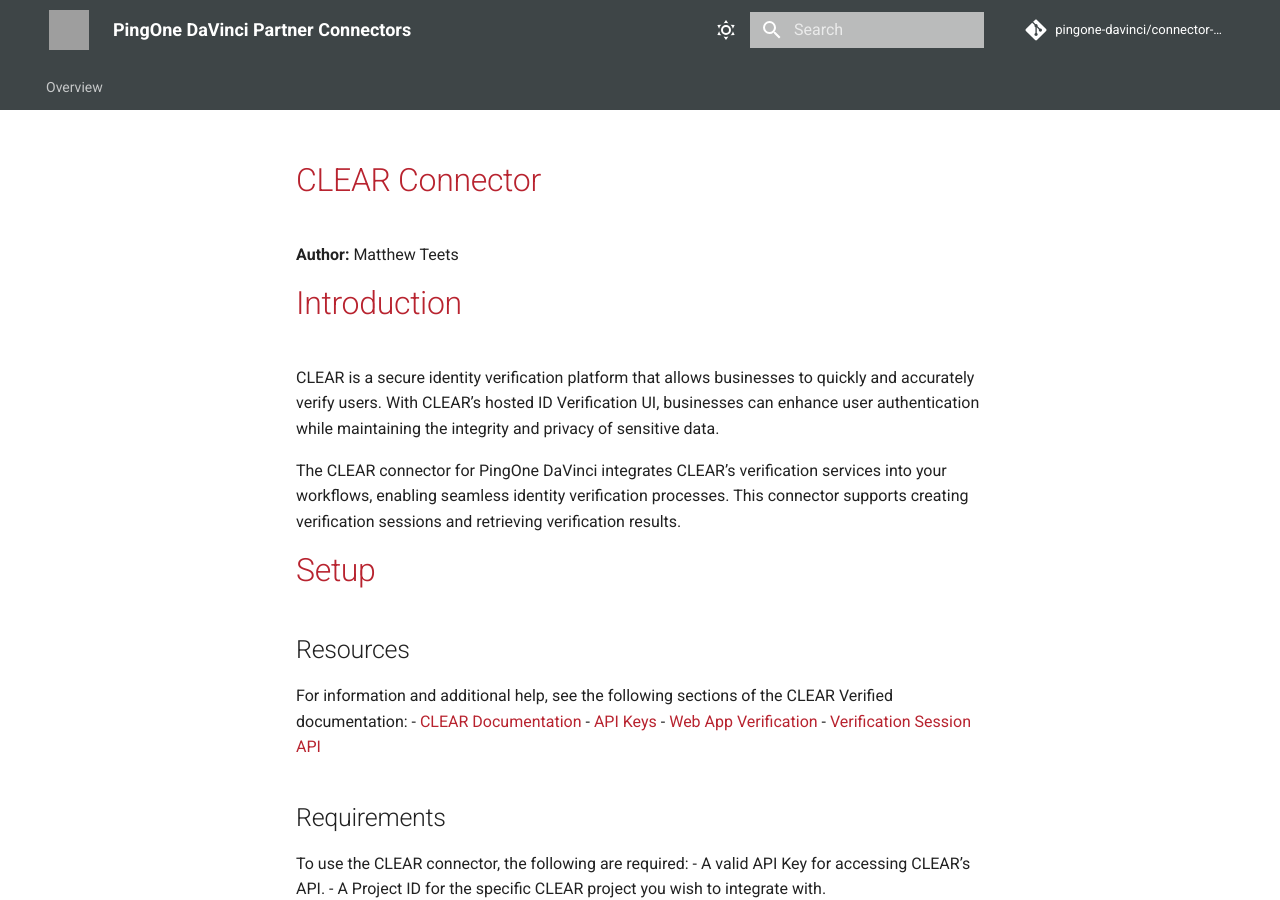
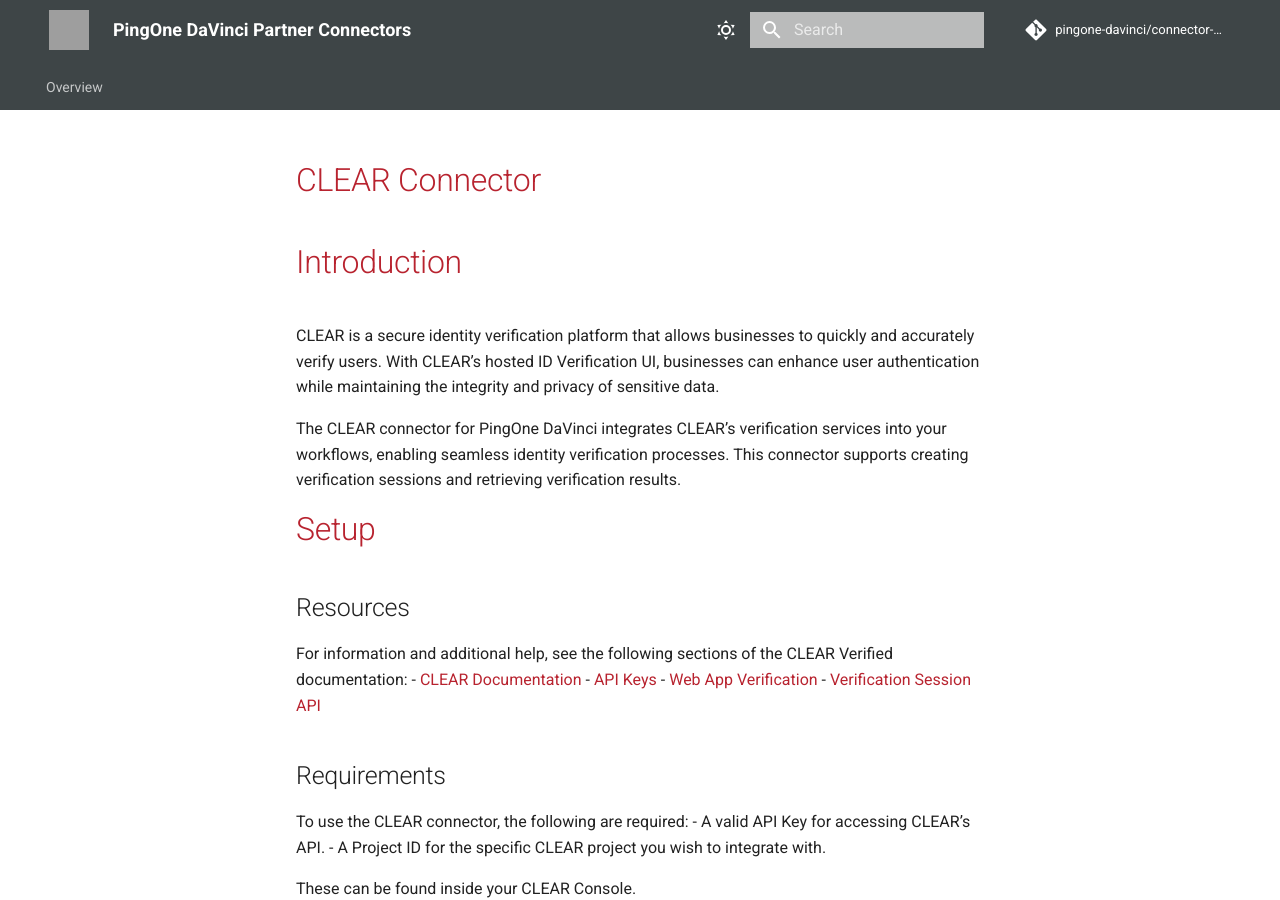
Before and after one commit to pingone-davinci/documentation, an MkDocs documentation site: the page built from docs/clear/README.md, in a window 1280 px wide and 900 px high. Built offline with MkDocs 1.6.1 and Material for MkDocs 9.7.7, drawn with Linux system fonts in a browser that asks for light colours; comment, search, counter and statistics services are not loaded; grey boxes are pictures that could not be loaded.

Commit message:
Update README.md

```diff
--- a/docs/clear/README.md
+++ b/docs/clear/README.md
@@ -1,6 +1,4 @@
 # CLEAR Connector
-
-**Author:** Matthew Teets
 
 # Introduction
 
```
